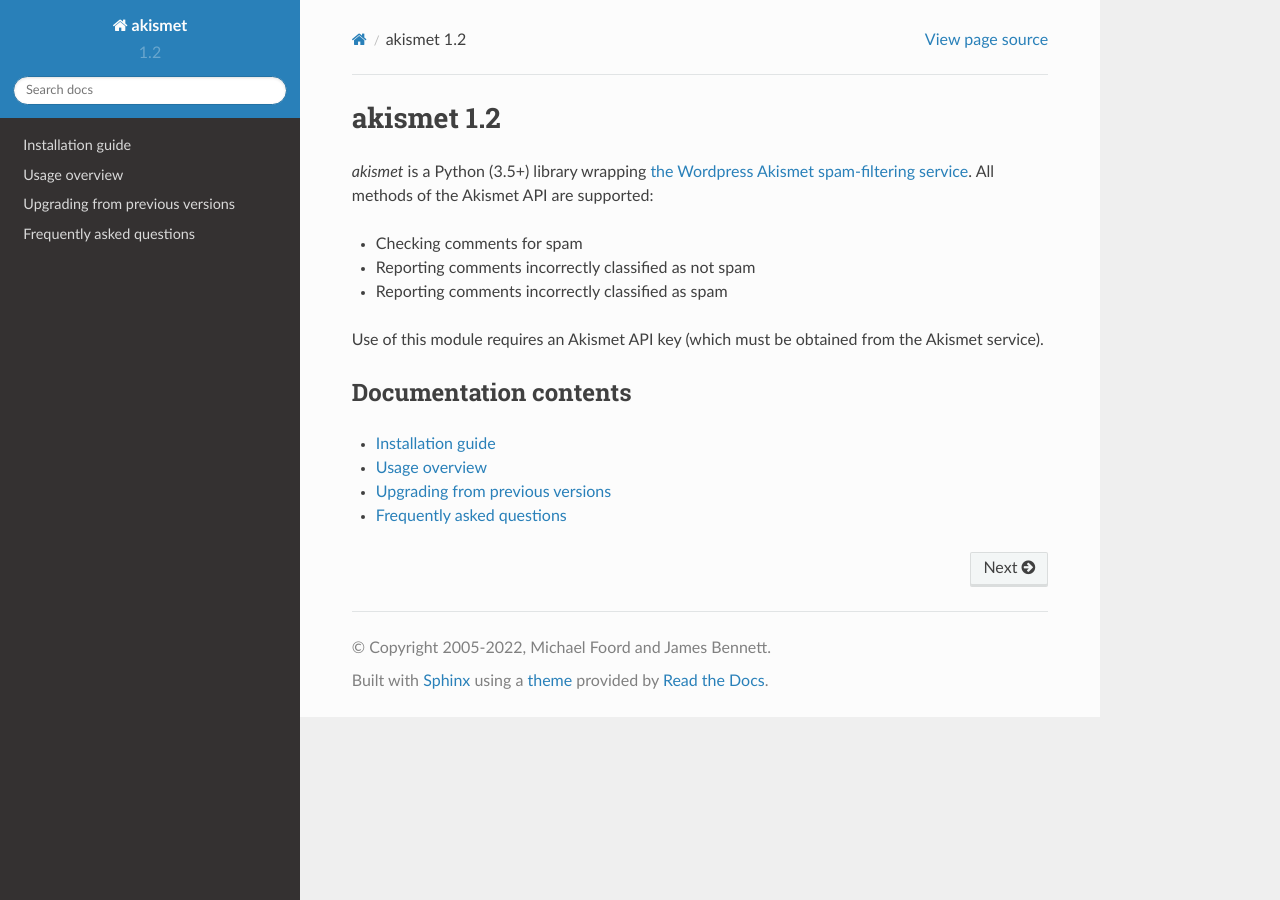
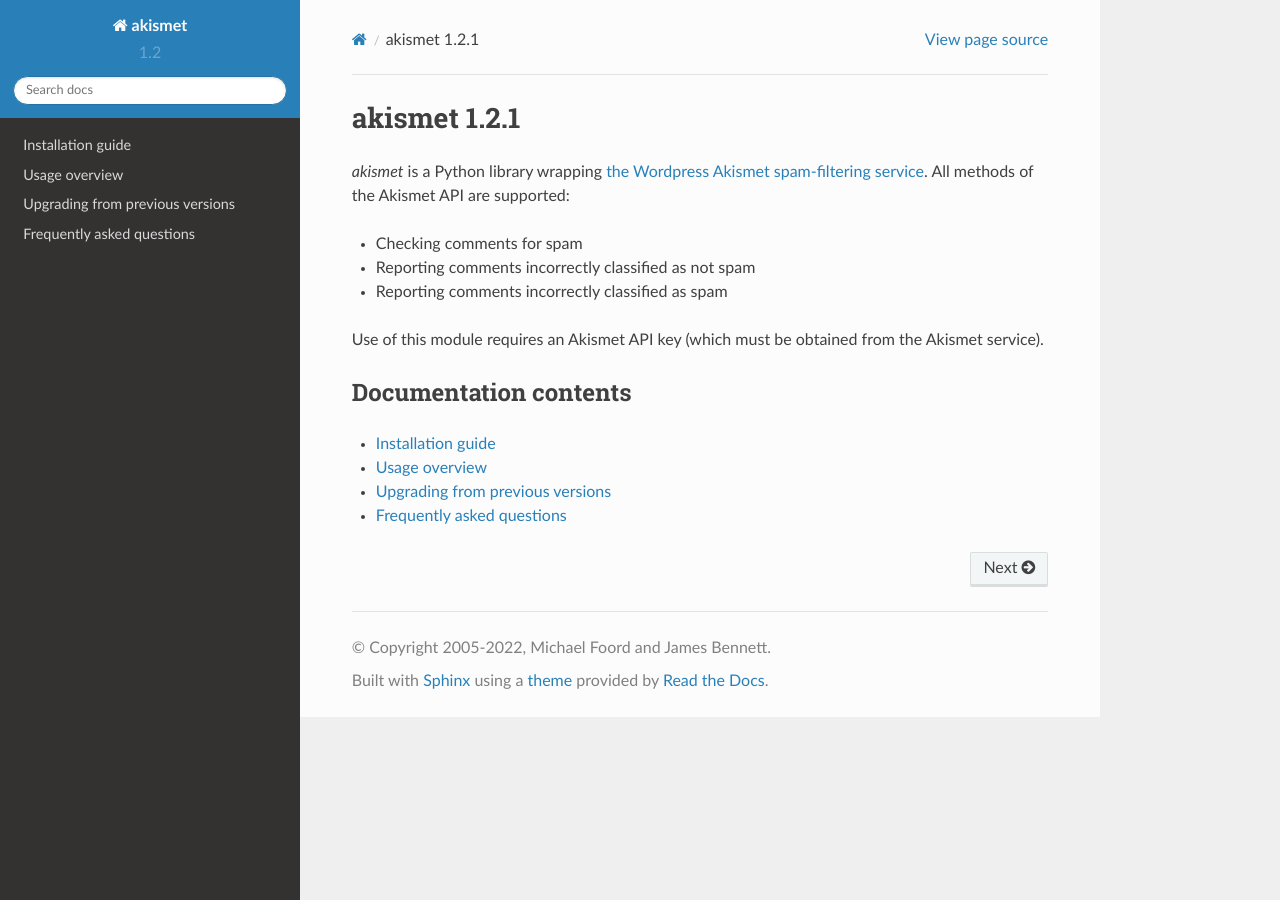
Before and after one commit to ubernostrum/akismet, a Sphinx documentation site: the page built from docs/index.rst, in a window 1280 px wide. Built offline with Sphinx 7.4.7 and the Read the Docs theme 2.0.0, drawn with Linux system fonts in a browser that asks for light colours.

Commit message:
Remove version references from README and docs index.

```diff
--- a/README.rst
+++ b/README.rst
@@ -4,7 +4,7 @@
    :alt: CI status image
    :target: https://github.com/ubernostrum/akismet/actions?query=workflow%3ACI
 
-``akismet`` is a Python (3.5+) library wrapping `the Wordpress Akismet
+``akismet`` is a Python library wrapping `the Wordpress Akismet
 spam-detection service <https://akismet.com/>`_. All methods of the
 Akismet API are supported:
 
--- a/docs/conf.py
+++ b/docs/conf.py
@@ -10,7 +10,7 @@
 project = "akismet"
 copyright = "2005-2022, Michael Foord and James Bennett"
 version = "1.2"
-release = "1.2"
+release = "1.2.1"
 exclude_trees = ["_build"]
 pygments_style = "sphinx"
 htmlhelp_basename = "akismetdoc"
--- a/docs/index.rst
+++ b/docs/index.rst
@@ -1,7 +1,7 @@
 akismet |release|
 =================
 
-`akismet` is a Python (3.5+) library wrapping `the Wordpress Akismet
+`akismet` is a Python library wrapping `the Wordpress Akismet
 spam-filtering service <https://akismet.com/>`_. All methods of the
 Akismet API are supported:
 
--- a/setup.cfg
+++ b/setup.cfg
@@ -19,7 +19,7 @@
 long_description = file: README.rst
 name = akismet
 url = https://github.com/ubernostrum/akismet
-version = 1.2
+version = 1.2.1
 
 [options]
 install_requires =
```
